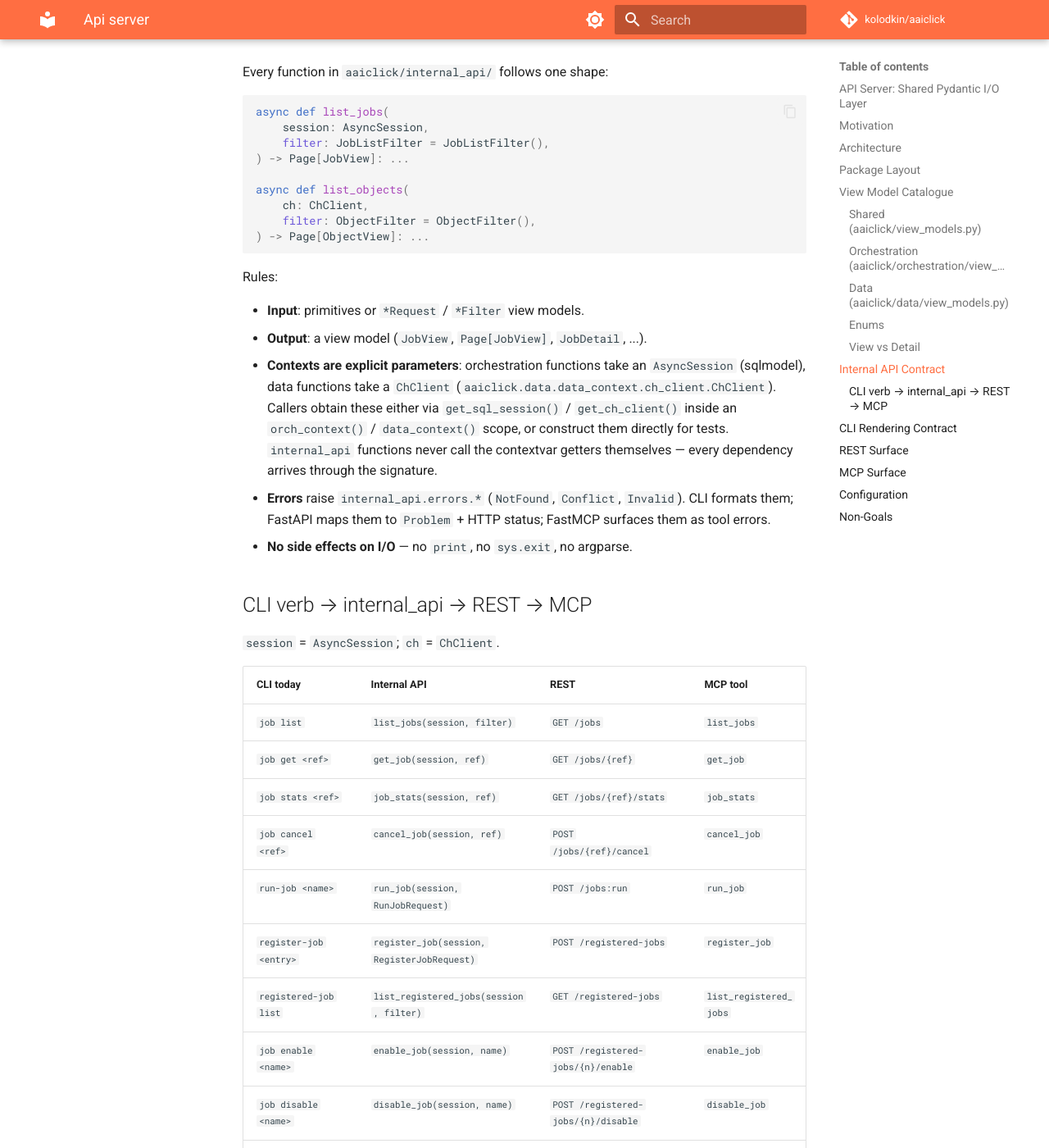
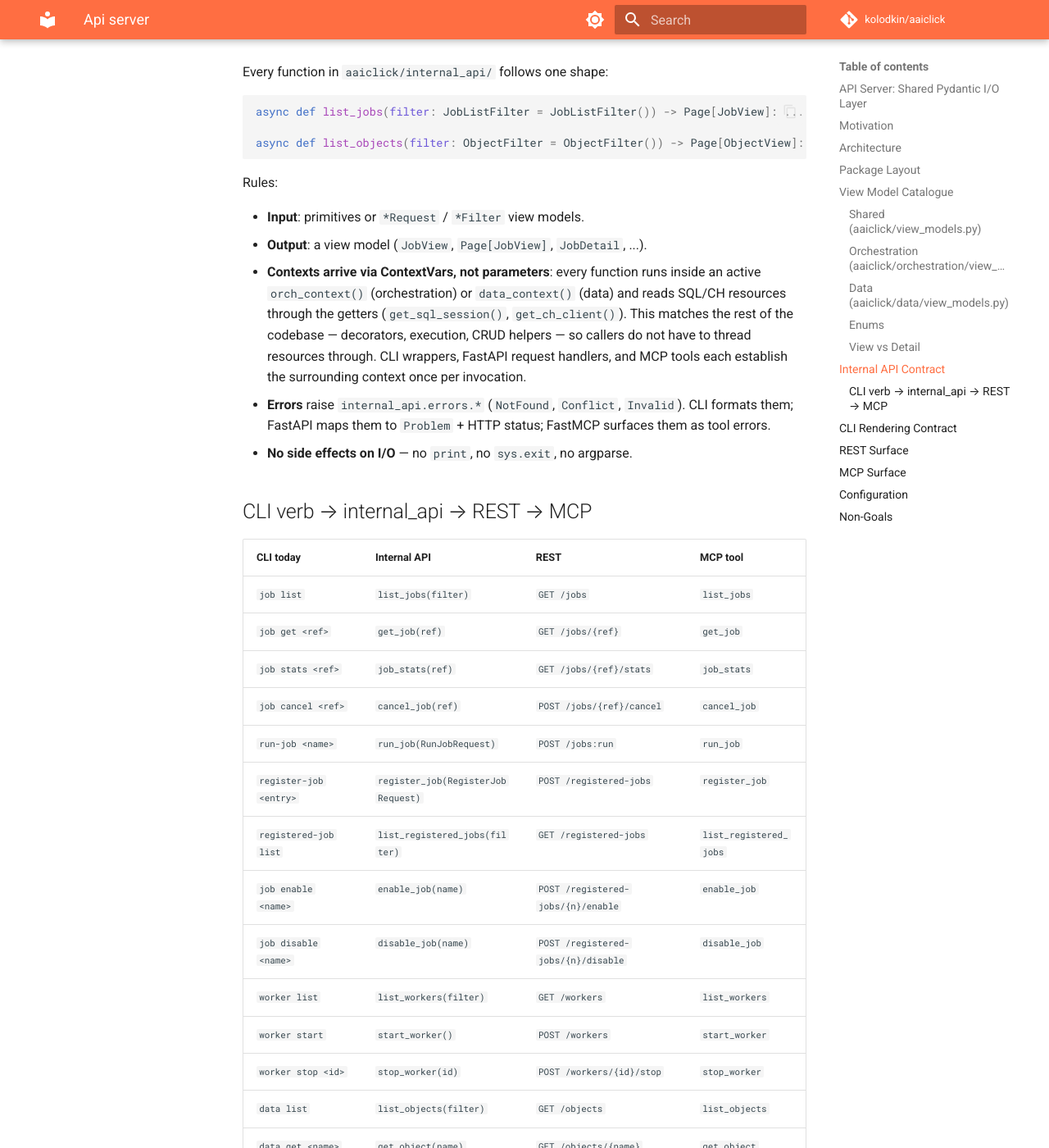
Before and after one commit to kolodkin/aaiclick, an MkDocs documentation site: the page built from docs/api_server.md, in a window 1280 px wide and 1400 px high, scrolled down 4222 px. Shown: the whole window at 82% size. Built offline with MkDocs 1.6.1 and Material for MkDocs 9.7.7, drawn with Linux system fonts in a browser that asks for light colours; comment, search, counter and statistics services are not loaded; some of the changed text lies outside the part shown.

Commit message:
refactor: drop explicit session param from internal_api
Match the rest of the codebase: internal_api functions run inside an active
orch_context() / data_context() and read SQL/CH resources via the
contextvar getters (get_sql_session, get_ch_client). CLI wrappers no
longer open a session themselves — they just enter orch_context and call
the function.

- aaiclick/internal_api/jobs.py: remove AsyncSession from every signature;
  use get_sql_session() internally
- aaiclick/__main__.py: collapse `orch_context + get_sql_session` wrappers
  into plain orch_context
- aaiclick/internal_api/test_jobs.py: drop session argument from all calls
- docs/api_server.md: rewrite the "Internal API Contract", REST, and MCP
  sections to reflect the contextvar-getter contract

````diff
--- a/docs/api_server.md
+++ b/docs/api_server.md
@@ -162,28 +162,22 @@ model families.
 Every function in `aaiclick/internal_api/` follows one shape:
 
 ```python
-async def list_jobs(
-    session: AsyncSession,
-    filter: JobListFilter = JobListFilter(),
-) -> Page[JobView]: ...
+async def list_jobs(filter: JobListFilter = JobListFilter()) -> Page[JobView]: ...
 
-async def list_objects(
-    ch: ChClient,
-    filter: ObjectFilter = ObjectFilter(),
-) -> Page[ObjectView]: ...
+async def list_objects(filter: ObjectFilter = ObjectFilter()) -> Page[ObjectView]: ...
 ```
 
 Rules:
 
 - **Input**: primitives or `*Request` / `*Filter` view models.
 - **Output**: a view model (`JobView`, `Page[JobView]`, `JobDetail`, ...).
-- **Contexts are explicit parameters**: orchestration functions take an
-  `AsyncSession` (sqlmodel), data functions take a `ChClient`
-  (`aaiclick.data.data_context.ch_client.ChClient`). Callers obtain these
-  either via `get_sql_session()` / `get_ch_client()` inside an
-  `orch_context()` / `data_context()` scope, or construct them directly for
-  tests. `internal_api` functions never call the contextvar getters
-  themselves — every dependency arrives through the signature.
+- **Contexts arrive via ContextVars, not parameters**: every function runs
+  inside an active `orch_context()` (orchestration) or `data_context()`
+  (data) and reads SQL/CH resources through the getters
+  (`get_sql_session()`, `get_ch_client()`). This matches the rest of the
+  codebase — decorators, execution, CRUD helpers — so callers do not have
+  to thread resources through. CLI wrappers, FastAPI request handlers, and
+  MCP tools each establish the surrounding context once per invocation.
 - **Errors** raise `internal_api.errors.*` (`NotFound`, `Conflict`, `Invalid`).
   CLI formats them; FastAPI maps them to `Problem` + HTTP status; FastMCP
   surfaces them as tool errors.
@@ -191,27 +185,25 @@ Rules:
 
 ## CLI verb → internal_api → REST → MCP
 
-`session` = `AsyncSession`; `ch` = `ChClient`.
-
-| CLI today                  | Internal API                                | REST                               | MCP tool                  |
-|----------------------------|---------------------------------------------|------------------------------------|---------------------------|
-| `job list`                 | `list_jobs(session, filter)`                | `GET /jobs`                        | `list_jobs`               |
-| `job get <ref>`            | `get_job(session, ref)`                     | `GET /jobs/{ref}`                  | `get_job`                 |
-| `job stats <ref>`          | `job_stats(session, ref)`                   | `GET /jobs/{ref}/stats`            | `job_stats`               |
-| `job cancel <ref>`         | `cancel_job(session, ref)`                  | `POST /jobs/{ref}/cancel`          | `cancel_job`              |
-| `run-job <name>`           | `run_job(session, RunJobRequest)`           | `POST /jobs:run`                   | `run_job`                 |
-| `register-job <entry>`     | `register_job(session, RegisterJobRequest)` | `POST /registered-jobs`            | `register_job`            |
-| `registered-job list`      | `list_registered_jobs(session, filter)`     | `GET /registered-jobs`             | `list_registered_jobs`    |
-| `job enable <name>`        | `enable_job(session, name)`                 | `POST /registered-jobs/{n}/enable` | `enable_job`              |
-| `job disable <name>`       | `disable_job(session, name)`                | `POST /registered-jobs/{n}/disable`| `disable_job`             |
-| `worker list`              | `list_workers(session, filter)`             | `GET /workers`                     | `list_workers`            |
-| `worker start`             | `start_worker(session)`                     | `POST /workers`                    | `start_worker`            |
-| `worker stop <id>`         | `stop_worker(session, id)`                  | `POST /workers/{id}/stop`          | `stop_worker`             |
-| `data list`                | `list_objects(ch, filter)`                  | `GET /objects`                     | `list_objects`            |
-| `data get <name>`          | `get_object(ch, name)`                      | `GET /objects/{name}`              | `get_object`              |
-| `data delete <name>`       | `delete_object(ch, name)`                   | `DELETE /objects/{name}`           | `delete_object`           |
-| `data purge`               | `purge_objects(ch, filter)`                 | `POST /objects:purge`              | `purge_objects`           |
-| *(new)* task detail        | `get_task(session, id)`                     | `GET /tasks/{id}`                  | `get_task`                |
+| CLI today                  | Internal API                       | REST                               | MCP tool                  |
+|----------------------------|------------------------------------|------------------------------------|---------------------------|
+| `job list`                 | `list_jobs(filter)`                | `GET /jobs`                        | `list_jobs`               |
+| `job get <ref>`            | `get_job(ref)`                     | `GET /jobs/{ref}`                  | `get_job`                 |
+| `job stats <ref>`          | `job_stats(ref)`                   | `GET /jobs/{ref}/stats`            | `job_stats`               |
+| `job cancel <ref>`         | `cancel_job(ref)`                  | `POST /jobs/{ref}/cancel`          | `cancel_job`              |
+| `run-job <name>`           | `run_job(RunJobRequest)`           | `POST /jobs:run`                   | `run_job`                 |
+| `register-job <entry>`     | `register_job(RegisterJobRequest)` | `POST /registered-jobs`            | `register_job`            |
+| `registered-job list`      | `list_registered_jobs(filter)`     | `GET /registered-jobs`             | `list_registered_jobs`    |
+| `job enable <name>`        | `enable_job(name)`                 | `POST /registered-jobs/{n}/enable` | `enable_job`              |
+| `job disable <name>`       | `disable_job(name)`                | `POST /registered-jobs/{n}/disable`| `disable_job`             |
+| `worker list`              | `list_workers(filter)`             | `GET /workers`                     | `list_workers`            |
+| `worker start`             | `start_worker()`                   | `POST /workers`                    | `start_worker`            |
+| `worker stop <id>`         | `stop_worker(id)`                  | `POST /workers/{id}/stop`          | `stop_worker`             |
+| `data list`                | `list_objects(filter)`             | `GET /objects`                     | `list_objects`            |
+| `data get <name>`          | `get_object(name)`                 | `GET /objects/{name}`              | `get_object`              |
+| `data delete <name>`       | `delete_object(name)`              | `DELETE /objects/{name}`           | `delete_object`           |
+| `data purge`               | `purge_objects(filter)`            | `POST /objects:purge`              | `purge_objects`           |
+| *(new)* task detail        | `get_task(id)`                     | `GET /tasks/{id}`                  | `get_task`                |
 
 # CLI Rendering Contract
 
@@ -219,7 +211,8 @@ Rules:
 
 ```python
 async def cmd_job_list(args):
-    page = await internal_api.list_jobs(session, _filter_from_args(args))
+    async with orch_context(with_ch=False):
+        page = await internal_api.list_jobs(_filter_from_args(args))
     if args.json:
         print(page.model_dump_json())
     else:
@@ -236,16 +229,19 @@ async def cmd_job_list(args):
 
 # REST Surface
 
-`aaiclick/server/app.py` exposes a FastAPI app. Each router is a thin wrapper:
+`aaiclick/server/app.py` exposes a FastAPI app. Each router is a thin wrapper
+that runs inside an `orch_context()` (or `data_context()` for data routes)
+scoped to the request:
 
 ```python
 @router.get("/jobs", response_model=Page[JobView])
-async def list_jobs(
-    filter: JobListFilter = Depends(),
-    session: AsyncSession = Depends(session_dep),
-):
-    return await internal_api.list_jobs(session, filter)
+async def list_jobs(filter: JobListFilter = Depends(), _=Depends(orch_scope)):
+    return await internal_api.list_jobs(filter)
 ```
+
+`orch_scope` is a FastAPI dependency that enters `orch_context(with_ch=False)`
+on request start and exits on response — the contextvar getters inside
+`internal_api` see the session/client for the duration of the call.
 
 - **Error mapping**: one exception handler turns `internal_api.errors.NotFound`
   into `404 Problem`, `Conflict` into `409`, `Invalid` into `422`.
@@ -257,13 +253,13 @@ async def list_jobs(
 # MCP Surface
 
 `aaiclick/server/mcp.py` mounts a FastMCP server on the same app. Each tool
-is a direct wrapper:
+is a direct wrapper that opens the surrounding context:
 
 ```python
 @mcp.tool()
 async def run_job(req: RunJobRequest) -> JobView:
-    async with get_sql_session() as session:
-        return await internal_api.run_job(session, req)
+    async with orch_context(with_ch=False):
+        return await internal_api.run_job(req)
 ```
 
 FastMCP generates tool schemas from the pydantic models — identical inputs
````
Also changed, not shown: 3 other files.
